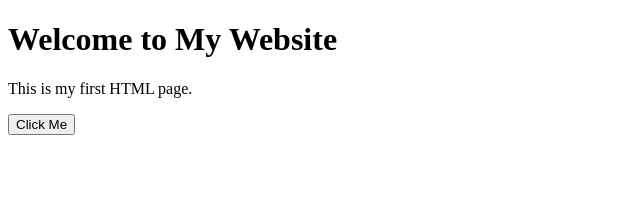
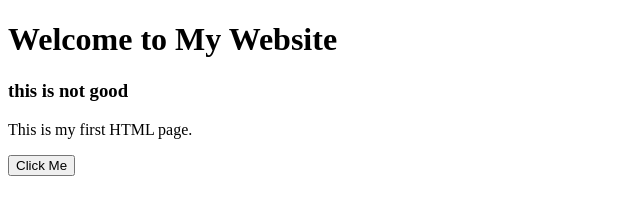
Before and after one commit to Chandanponnappa/projecthtml, a plain HTML site: page index.html in a window 1280 px wide. Shown: the whole page, without its empty margins (0-640 px from the left). Drawn offline with Linux system fonts and the light colour scheme.

Commit message:
new index is modified

```diff
--- a/index.html
+++ b/index.html
@@ -6,6 +6,7 @@
 <body>
 
     <h1>Welcome to My Website</h1>
+    <h3> this is not good</h3>
     <p>This is my first HTML page.</p>
 
     <button>Click Me</button>
```
